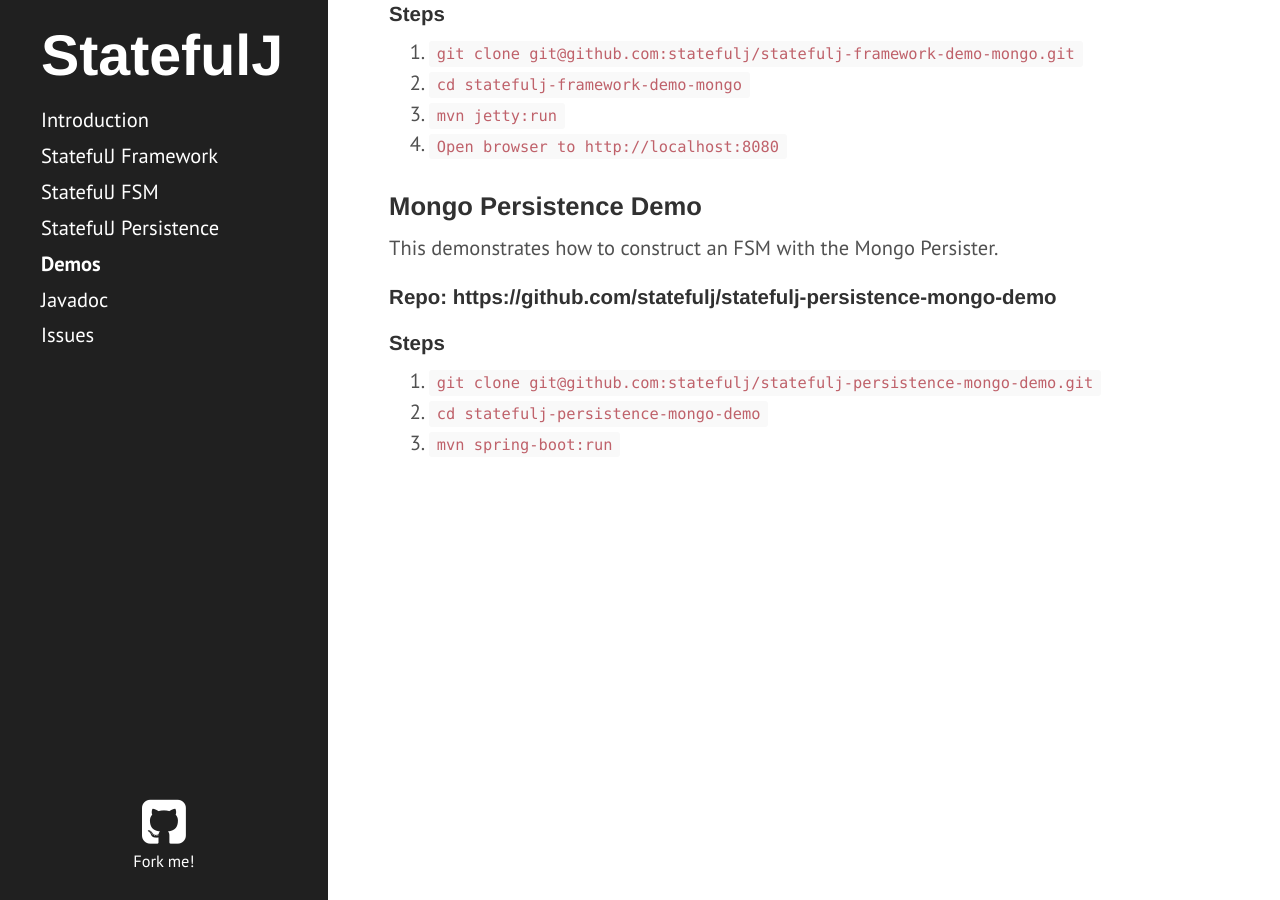
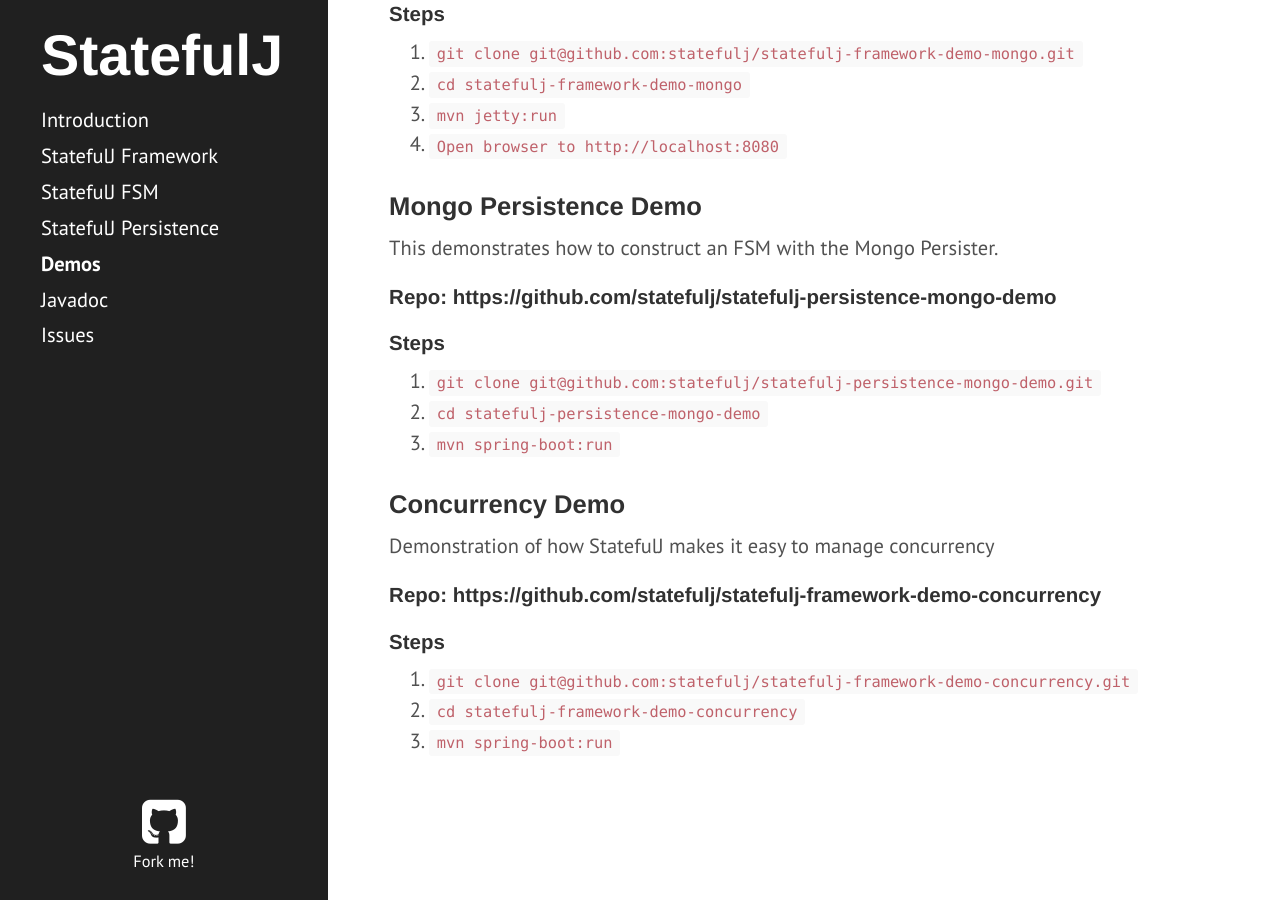
Before and after one commit to statefulj/statefulj, a Jekyll site: the page built from demos.md, in a window 1280 px wide and 900 px high, scrolled down 1103 px. Built offline with Jekyll 4.4.1, drawn with Linux system fonts in a browser that asks for light colours; Markdown is read by kramdown in place of the engine named in the settings.

Commit message:
Add concurrency demo

```diff
--- a/demos.md
+++ b/demos.md
@@ -55,3 +55,15 @@ This demonstrates how to construct an FSM with the Mongo Persister.
 1. `git clone git@github.com:statefulj/statefulj-persistence-mongo-demo.git`
 1. `cd statefulj-persistence-mongo-demo`
 1. `mvn spring-boot:run`
+
+### Concurrency Demo
+
+Demonstration of how StatefulJ makes it easy to manage concurrency
+
+#### Repo: https://github.com/statefulj/statefulj-framework-demo-concurrency
+
+#### Steps
+
+1. `git clone git@github.com:statefulj/statefulj-framework-demo-concurrency.git`
+1. `cd statefulj-framework-demo-concurrency`
+1. `mvn spring-boot:run`
```
